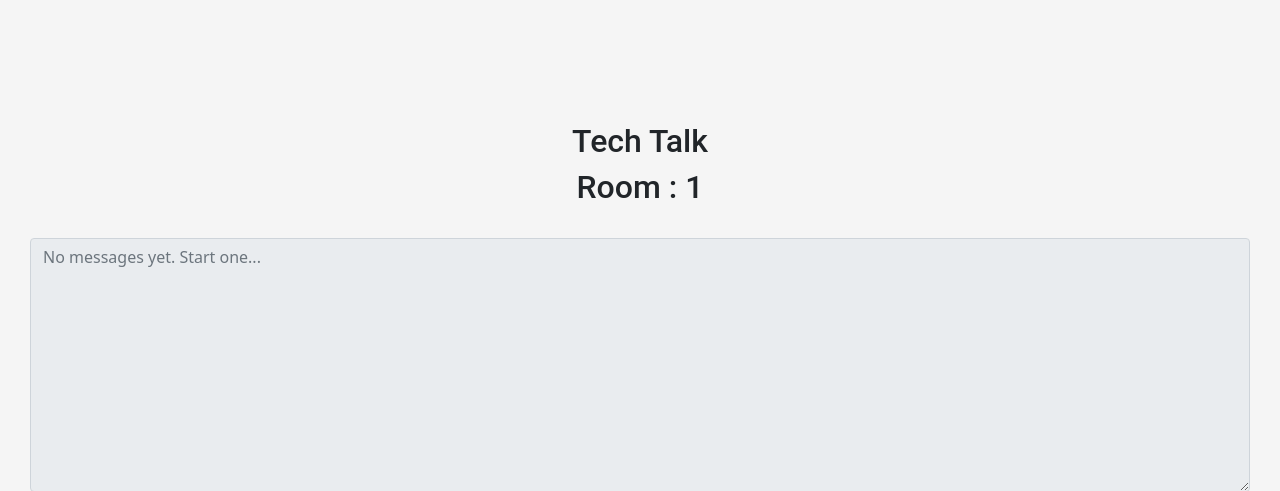
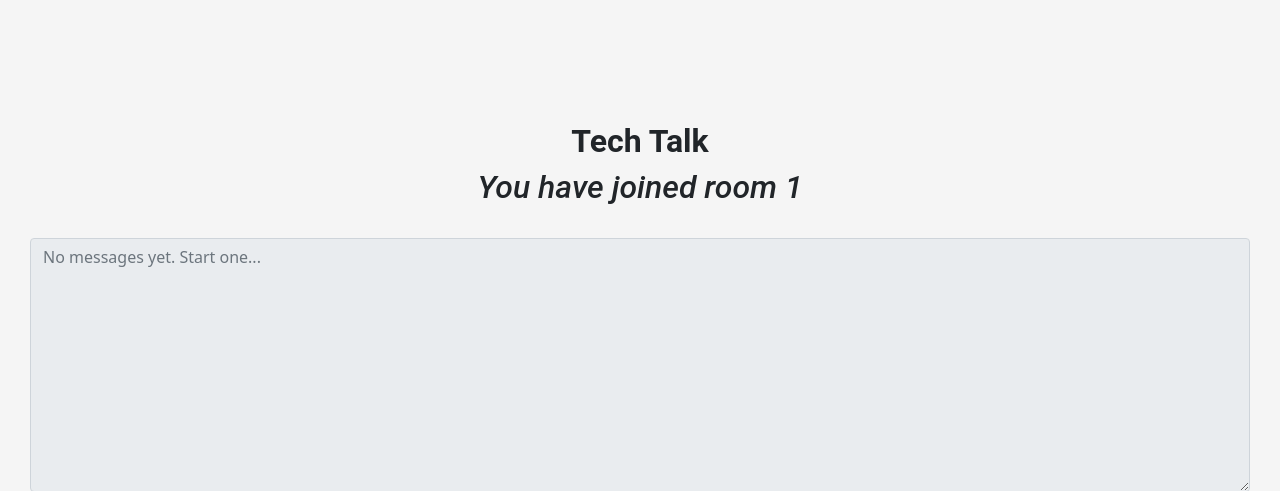
Before and after one commit to GreyHat2/SOCKETIO, a Flask app: page /chat in a window 1280 px wide. Shown: the top 491 px of the page. Run offline with Flask 2, Linux system fonts and the light colour scheme; the visitor is signed in with stand-in values (Sample User, id 1); some libraries are stand-ins or nearby versions.

Commit message:
changed some text.

```diff
--- a/templates/chat.html
+++ b/templates/chat.html
@@ -43,8 +43,8 @@
   <body class="text-center">
 
     <div class="chatwindow">
-      <h2>Tech Talk</h2>
-      <h2>Room : {{session['room']}}</h2><br>
+      <h2 class="fw-bolder" >Tech Talk</h2>
+      <h2 class="fst-italic">You have joined room {{session['room']}}</h2><br>
       <textarea class="form-control" id="chat" cols="65" rows="10" placeholder="No messages yet. Start one..." readonly></textarea><br>
       <input class="form-control" type="text" id="text" size="51" placeholder="Enter your message here" /><br>
       <button type="button" id="send" class="btn btn-primary">Send</button><br><br>
```
